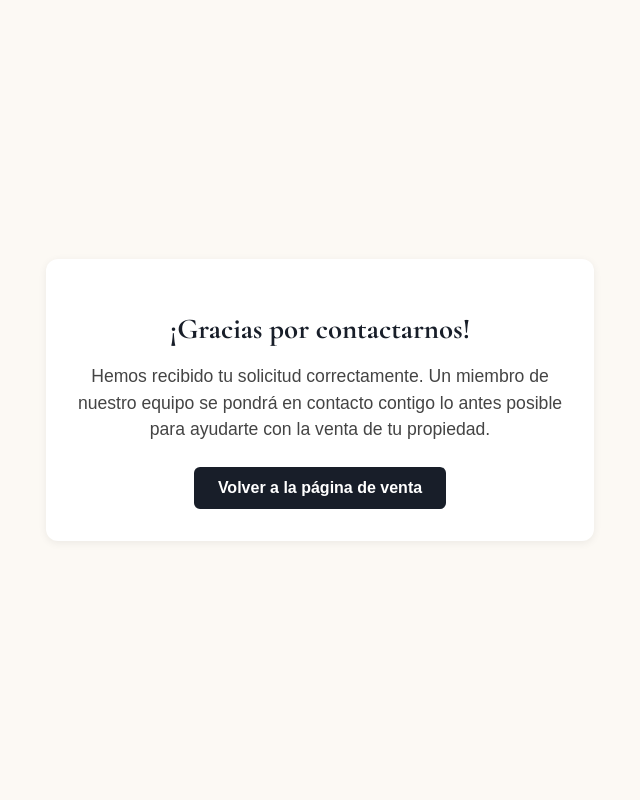
After one commit to Arroyador69/Thellsol-web-buena, a PHP site: page /thellsol-real-estate/gracias.html in a window 1280 px wide. The commit adds this page. Shown: the whole page, without its empty margins (320-960 px from the left). Run offline with PHP 8.4, Linux system fonts and the light colour scheme.

Commit message:
Añadido sistema de formulario de contacto con PHP y página de agradecimiento

```diff
--- /dev/null
+++ b/thellsol-real-estate/gracias.html
@@ -0,0 +1,66 @@
+<!DOCTYPE html>
+<html lang="es">
+<head>
+    <meta charset="UTF-8">
+    <meta name="viewport" content="width=device-width, initial-scale=1.0">
+    <title>¡Gracias! | ThellSol Real Estate</title>
+    <link href="https://fonts.googleapis.com/css2?family=Cormorant+Garamond:wght@400;700&display=swap" rel="stylesheet">
+    <style>
+        body {
+            font-family: Arial, sans-serif;
+            margin: 0;
+            padding: 0;
+            background: #fcf9f4;
+            min-height: 100vh;
+            display: flex;
+            flex-direction: column;
+            align-items: center;
+            justify-content: center;
+        }
+        .gracias-container {
+            max-width: 500px;
+            margin: 40px auto;
+            background: #fff;
+            border-radius: 12px;
+            box-shadow: 0 2px 8px #0001;
+            padding: 32px 24px;
+            text-align: center;
+        }
+        .gracias-titulo {
+            font-family: 'Cormorant Garamond', serif;
+            font-size: 1.8rem;
+            font-weight: 700;
+            color: #181e29;
+            margin-bottom: 16px;
+        }
+        .gracias-texto {
+            color: #444;
+            font-size: 1.1rem;
+            margin-bottom: 24px;
+            line-height: 1.5;
+        }
+        .volver-btn {
+            display: inline-block;
+            background: #181e29;
+            color: #fff;
+            text-decoration: none;
+            padding: 12px 24px;
+            border-radius: 6px;
+            font-weight: bold;
+            transition: background 0.2s;
+        }
+        .volver-btn:hover {
+            background: #232a3a;
+        }
+    </style>
+</head>
+<body>
+    <div class="gracias-container">
+        <h1 class="gracias-titulo">¡Gracias por contactarnos!</h1>
+        <p class="gracias-texto">
+            Hemos recibido tu solicitud correctamente. Un miembro de nuestro equipo se pondrá en contacto contigo lo antes posible para ayudarte con la venta de tu propiedad.
+        </p>
+        <a href="vender.html" class="volver-btn">Volver a la página de venta</a>
+    </div>
+</body>
+</html>
```
Also changed, not shown: thellsol-real-estate/enviar-formulario.php (+21 -15 lines).
